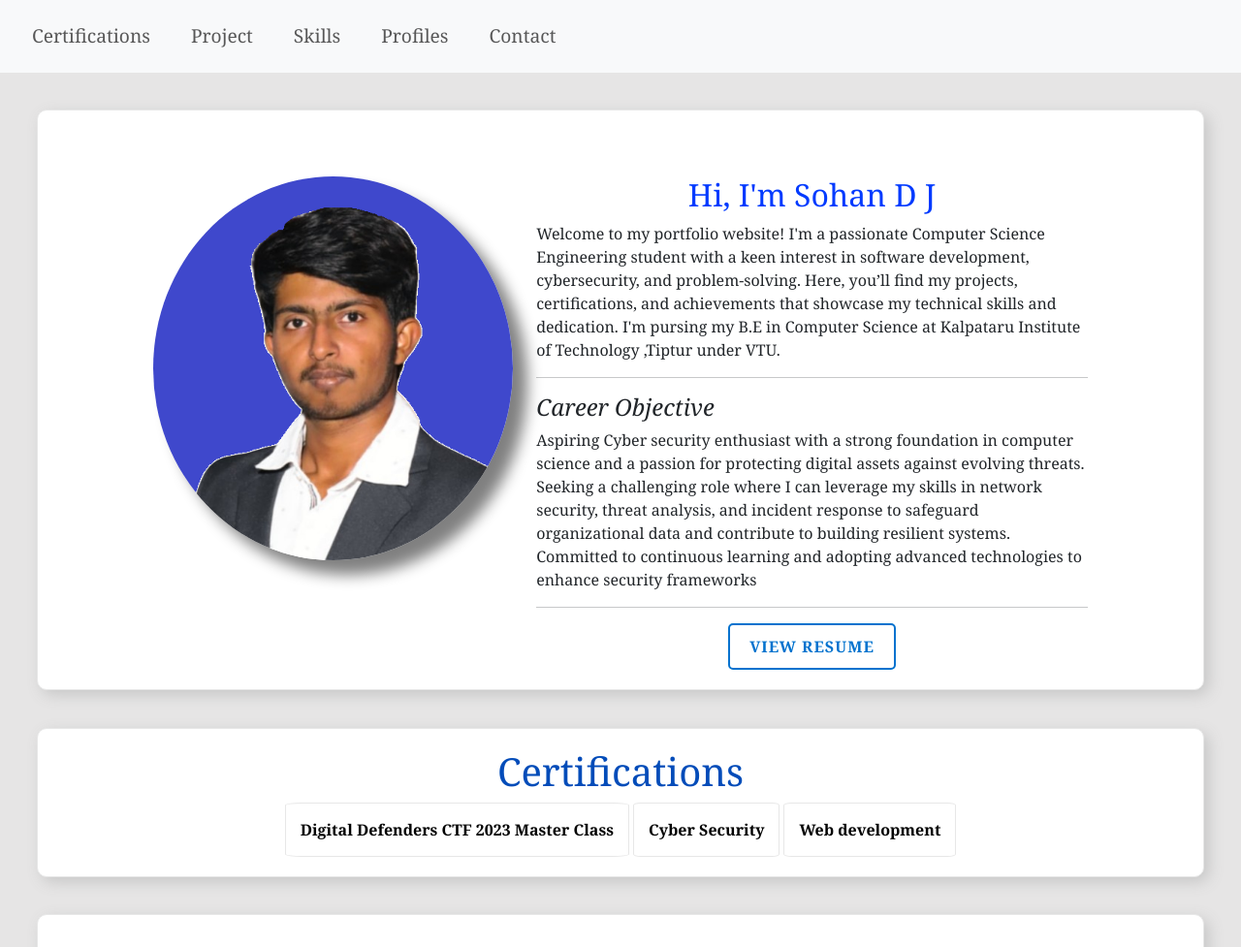
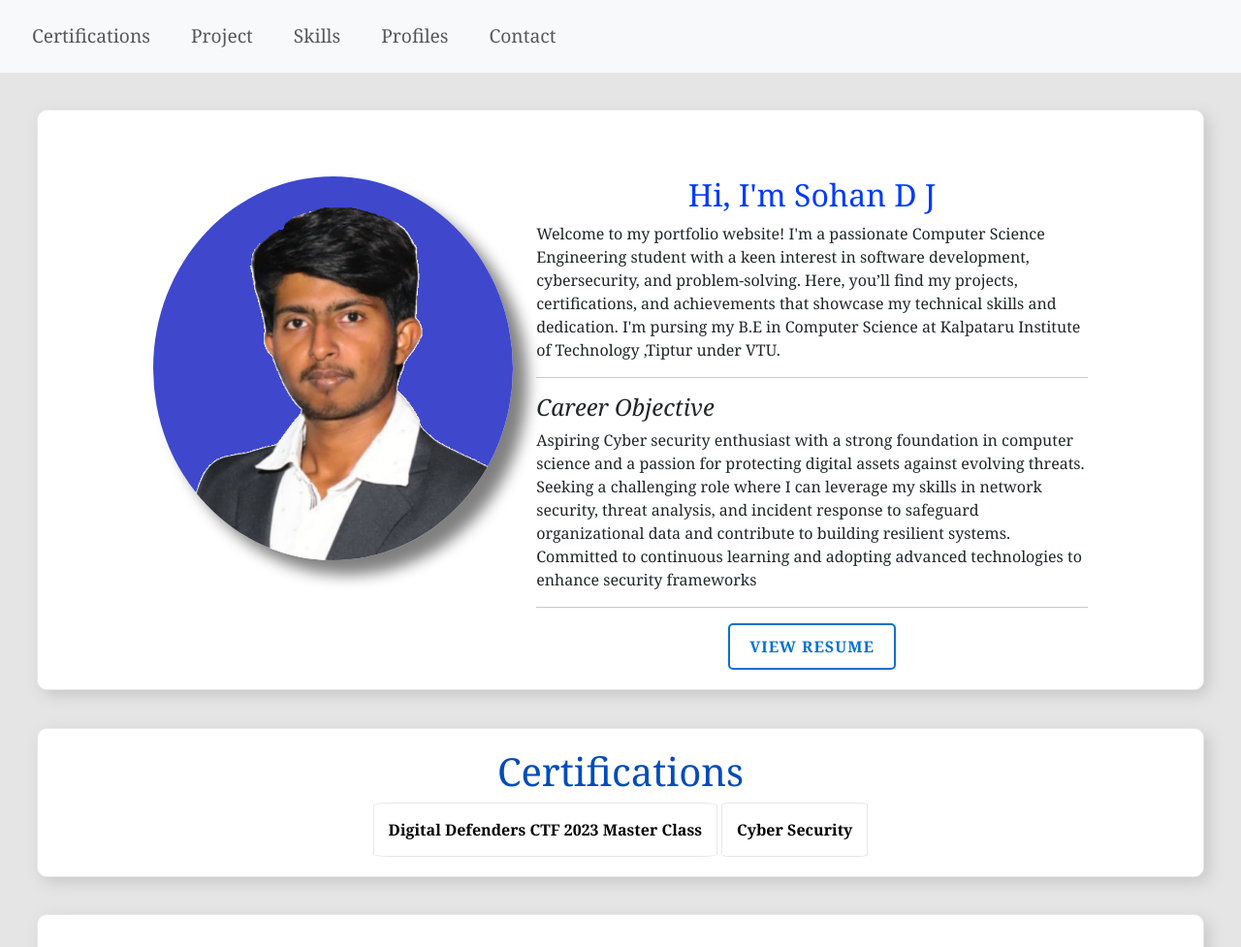
Before and after one commit to sohandj/portfolio, a plain HTML site: page index.html in a window 1280 px wide. Shown: the top 977 px of the page at 97% size. Drawn offline with nearby package versions, Linux system fonts and the light colour scheme.

Commit message:
Update index.html

```diff
--- a/index.html
+++ b/index.html
@@ -90,7 +90,7 @@
         <div class="flex-list">
             <a href="#ctf">Digital Defenders CTF 2023 Master Class</a>
             <a href="#cysec">Cyber Security</a>
-            <a href="#webdev">Web development</a>
+<!--             <a href="#webdev">Web development</a> -->
         </div>
     </div>
 
```
